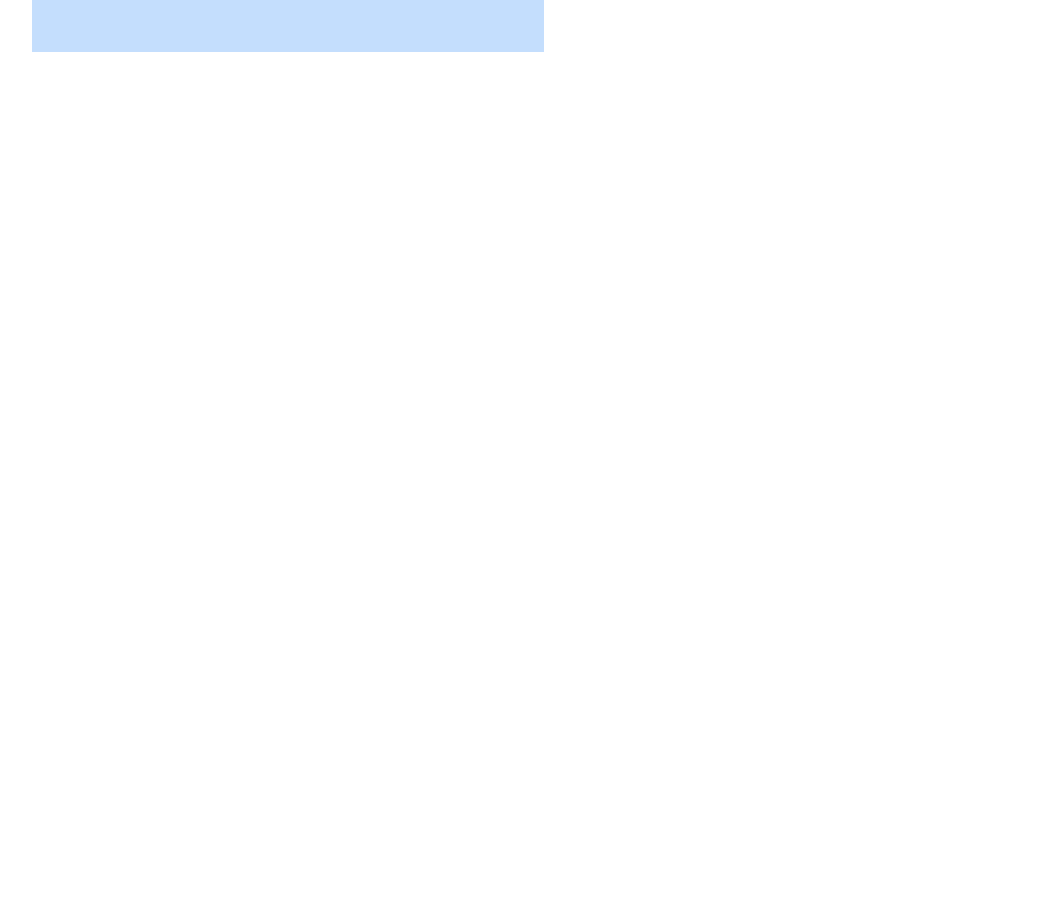
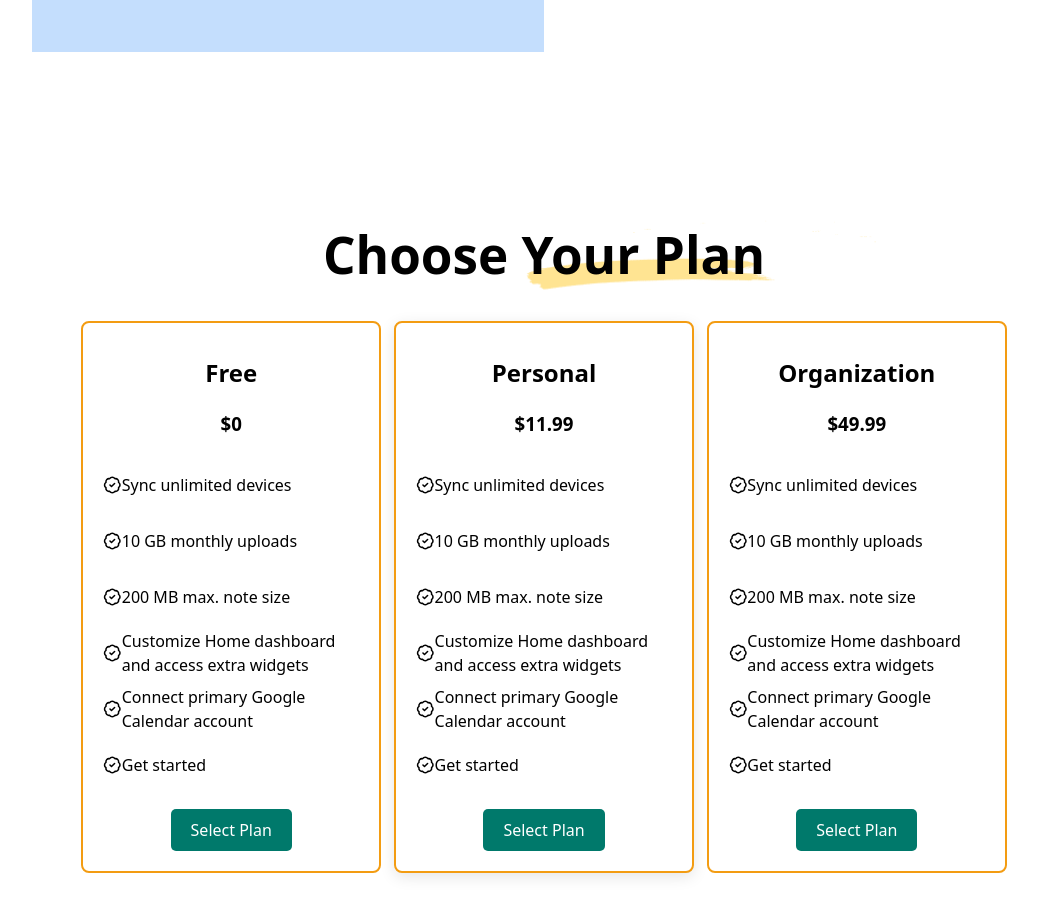
Before and after one commit to Roman-Romanko/whitespace, a React (Vite) app: page / in a window 1280 px wide. Shown: the part 3340-4256 px from the top of the page, without its empty margins (96-1134 px from the left). Before the commit the page ends 3472 px from the top, so only its background shows below. Built offline with nearby package versions, Linux system fonts and the light colour scheme.

Commit message:
added CustomPrice component and integrated it into App; refactored CustomisePrice component and updated styles; added plans data and BlockProps interface

```diff
--- a/src/App.jsx
+++ b/src/App.jsx
@@ -6,7 +6,8 @@ import Navbar from './components/Navbar';
 import Header from './components/Header';
 import Work from './components/Work-management';
 import Customize from './components/Customize';
-import CustomPrice from './components/Customise_price';
+import CustomisePrice from './components/Customise_price';
+import { CustomPrice } from './components/CustomPrice';
 
 function App() {
   return (
@@ -15,6 +16,7 @@ function App() {
       <Header />
       <Work />
       <Customize />
+      <CustomisePrice />
       <CustomPrice />
     </div>
   )
--- /dev/null
+++ b/src/components/CustomPrice.jsx
@@ -0,0 +1,43 @@
+import React, { useState } from "react";
+import { Container, Block, Button, H1, Blocked, Img } from "../styles/CustomPrice";
+import { plans } from "../data/data";
+import { BadgeCheck } from "lucide-react";
+import element from "../assets/Element1.png";
+
+export function CustomPrice() {
+    const [activeIndex, setActiveIndex] = useState(null); // For tracking clicked button
+
+    const handleButtonClick = (index) => {
+        setActiveIndex(index); // Update the active index
+    };
+
+    return (
+        <Container>
+            <H1>Choose Your Plan</H1>
+            <Img src={element} alt="" />
+            <Blocked>
+                {plans.map((plan, index) => (
+                    <Block
+                        key={index}
+                        special={plan.special}
+                        isSelected={activeIndex === index}
+                    >
+                        <h2>{plan.title}</h2>
+                        <h3>{plan.price}</h3>
+                        <ul>
+                            {plan.features.map((feature, featureIndex) => (
+                                <li key={featureIndex}>
+                                    <BadgeCheck width={30} padding={10} />
+                                    <h5>{feature}</h5>
+                                </li>
+                            ))}
+                        </ul>
+                        <Button onClick={() => handleButtonClick(index)}>
+                            Select Plan
+                        </Button>
+                    </Block>
+                ))}
+            </Blocked>
+        </Container>
+    );
+}
--- a/src/components/Customise_price.jsx
+++ b/src/components/Customise_price.jsx
@@ -2,7 +2,7 @@ import { Container, H1, Image, P, Text, Started, ArrowRight } from "../styles/Cu
 import Element from '../assets/ImageContainer.png'
 import Element1 from '../assets/Element1.png'
 
-function CustomPrice() {
+function CustomisePrice() {
     return (
         <Container>
             <Image src={Element} />
@@ -16,4 +16,4 @@ function CustomPrice() {
     )
 }
 
-export default CustomPrice;
+export default CustomisePrice;
--- /dev/null
+++ b/src/data/data.js
@@ -0,0 +1,41 @@
+export const plans = [
+    {
+        title: 'Free',
+        price: '\$0',
+        features: [
+            'Sync unlimited devices',
+            '10 GB monthly uploads',
+            '200 MB max. note size',
+            'Customize Home dashboard and access extra widgets',
+            'Connect primary Google Calendar account',
+            'Get started'
+        ],
+        special: false,
+    },
+    {
+        title: 'Personal',
+        price: '\$11.99',
+        features: [
+            'Sync unlimited devices',
+            '10 GB monthly uploads',
+            '200 MB max. note size',
+            'Customize Home dashboard and access extra widgets',
+            'Connect primary Google Calendar account',
+            'Get started'
+        ],
+        special: true,
+    },
+    {
+        title: 'Organization',
+        price: '$49.99',
+        features: [
+            'Sync unlimited devices',
+            '10 GB monthly uploads',
+            '200 MB max. note size',
+            'Customize Home dashboard and access extra widgets',
+            'Connect primary Google Calendar account',
+            'Get started'
+        ],
+        special: false,
+    },
+];
--- /dev/null
+++ b/src/interfaces/interface.ts
@@ -0,0 +1,4 @@
+export interface BlockProps {
+    special: boolean;
+    isSelected: boolean;
+}
--- /dev/null
+++ b/src/styles/CustomPrice.ts
@@ -0,0 +1,112 @@
+import styled from "styled-components";
+import { BlockProps } from "../interfaces/interface";
+import Element from '../assets/Element1.png';
+
+export const Container = styled.div`
+    display: flex;
+    flex-direction: column;
+    position: relative;
+    justify-content: space-around;
+    background-color: #fff;
+    width: 100vw;
+    height: 100vh;
+`
+
+export const Blocked = styled.div`
+    display: flex;
+    justify-content: center;
+    gap: 1vw;
+    flex-wrap: wrap;
+`;
+
+export const H1 = styled.h1`
+    display: flex;
+    justify-content: center;
+    color: black;
+    margin-bottom: -10vh;
+    z-index: 1;
+`;
+
+export const Img = styled.img`
+    width: 350px;
+    height: 70px;
+    position: absolute;
+    top: 12%;
+    left: 50%;
+    transform: translateX(-5%) translateY(-12%);
+    display: block;
+    z-index: 0;
+`;
+
+
+export const Block = styled.div<BlockProps>`
+    border: 2px solid #e0e0e0;
+    border-radius: 8px;
+    padding: 20px;
+    width: 20vw;
+    height: auto;
+    text-align: center;
+    background-color: ${({ isSelected }) => (isSelected ? '#043873' : '#fff')};
+    color: ${({ isSelected }) => (isSelected ? '#fff' : '#000')};
+    box-shadow: ${({ special }) => (special ? '0 4px 15px rgba(0, 0, 0, 0.1)' : 'none')};
+    transition: transform 0.3s ease-in-out, box-shadow 0.3s ease-in-out;
+    border-color: ${({ isSelected }) => (isSelected ? 'transparent' : '#f39c12')};
+
+    &:hover {
+        transform: scale(1.05);
+    }
+
+    ${({ isSelected }) => isSelected && `
+        box-shadow: 0 4px 15px rgba(0, 0, 0, 0.2);
+    `}
+
+    h2 {
+      font-size: 1.5em;
+      margin: 0.5em 0;
+    }
+
+    h3 {
+      color: '#00796b';
+    }
+
+    h5 {
+      width: 30vw;
+      font-weight: normal;
+      text-align: left;
+      font-size: 1em;
+    }
+
+    &:last-child {
+      margin-right: 0;
+    }
+
+    ul {
+        list-style-type: none;
+        padding: 0;
+        width: 20vw;
+        /* color: ${({ isSelected }) => (isSelected ? '#fff' : '#000')}; // Heading color changes based on selection */
+    }
+
+    li {
+      display: flex;
+      flex-direction: row;
+      align-items: center;
+      justify-content: left;
+      height: 7vh;
+    }
+`;
+
+// Styled button component
+export const Button = styled.button<{ isActive: boolean }>`
+    background-color: ${({ isActive }) => (isActive ? 'blue' : '#00796b')}; // Blue if active, otherwise default color
+    color: #fff;
+    border: none;
+    border-radius: 5px;
+    padding: 10px 20px;
+    cursor: pointer;
+    transition: background-color 0.3s;
+
+    &:hover {
+        background-color: ${({ isActive }) => (isActive ? 'darkblue' : '#005f52')};
+    }
+`;
--- /dev/null
+++ b/src/vite-env.d.ts
@@ -0,0 +1,4 @@
+declare module '*.png' {
+    const src: string;
+    export default src;
+  }
```
